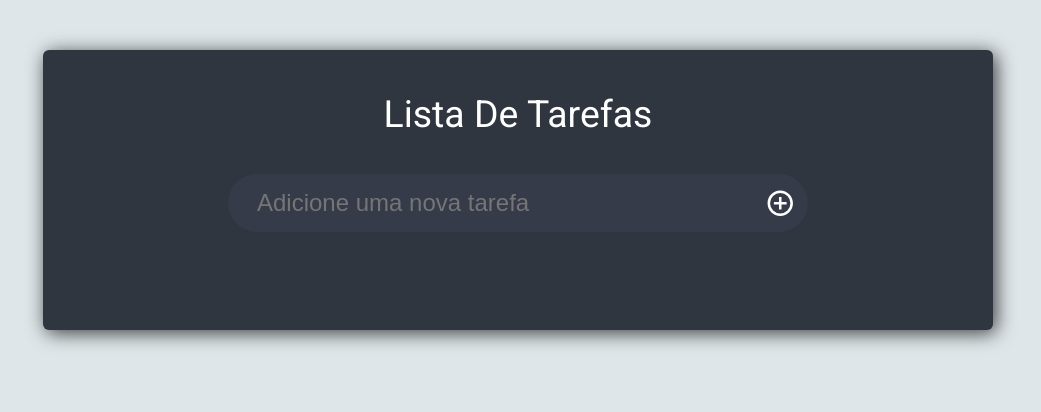
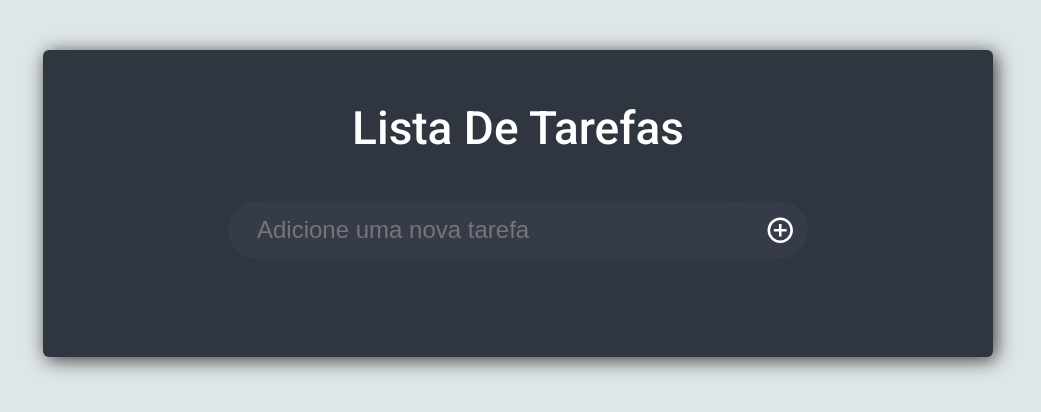
Before and after one commit to Guribeiro/lista-de-tarefas, a React (Create React App) app: page / in a window 1280 px wide. Shown: the top 412 px of the page, without its empty margins (122-1163 px from the left). Built offline with nearby package versions, Linux system fonts and the light colour scheme.

Commit message:
resize header

```diff
--- a/src/components/HeaderForm/style.css
+++ b/src/components/HeaderForm/style.css
@@ -7,5 +7,6 @@ header{
 
 header h3{
     color: white;
-    font-weight: 400;
+    font-weight: 500;
+    font-size: 46px;
 }
```
